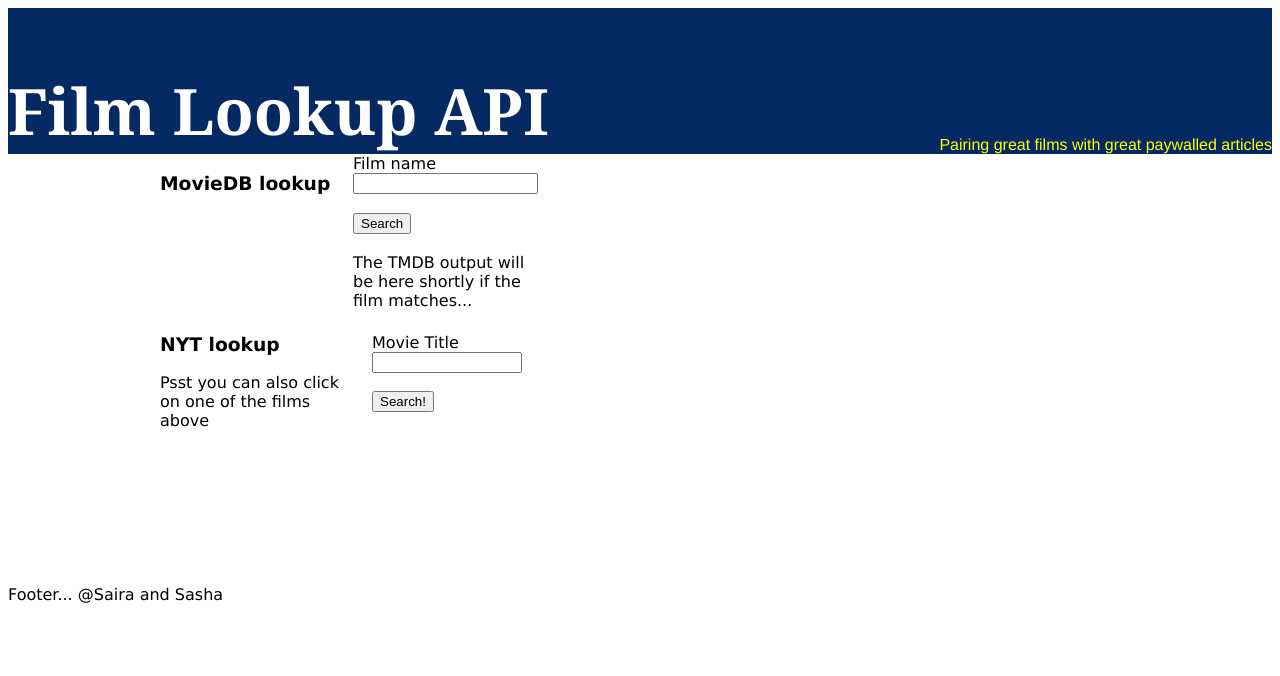
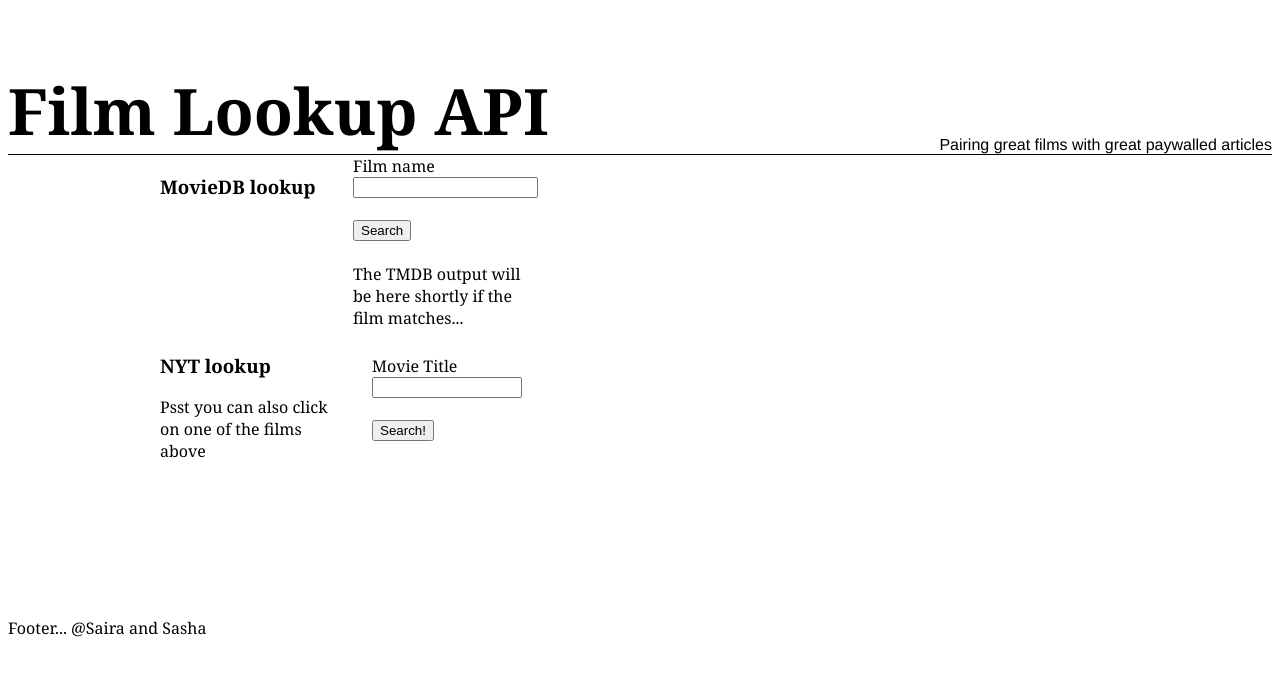
Before and after one commit to fac22/SashaSairaFilmLookup, a website: page index.html in a window 1280 px wide. Drawn offline with Linux system fonts and the light colour scheme.

Commit message:
removed guardian styling

```diff
--- a/style.css
+++ b/style.css
@@ -2,20 +2,21 @@
 }
 
 body {
-  font-family: 'Lucida Sans', 'Lucida Sans Regular', 'Lucida Grande',
+  font-family: 'Georgia', 'Lucida Sans Regular', 'Lucida Grande',
     'Lucida Sans Unicode', Geneva, Verdana, sans-serif;
 }
 header {
   width: 100%;
-  background-color: #052962;
-  font-family: Georgia, serif;
+  background-color: white;
+
   margin-top: 0;
   padding-top: 1em;
-  color: white;
+  color: black;
   display: flex;
   justify-content: space-between;
   align-items: flex-end;
   text-rendering: optimizeLegibility;
+  border-bottom: solid black 1px;
 }
 
 h1 {
@@ -25,7 +26,7 @@
 
 header span {
   font-family: Helvetica, sans-serif;
-  color: yellow;
+  color: black;
   font-size: 1em;
   margin-bottom: 0;
   font-weight: lighter;
```
